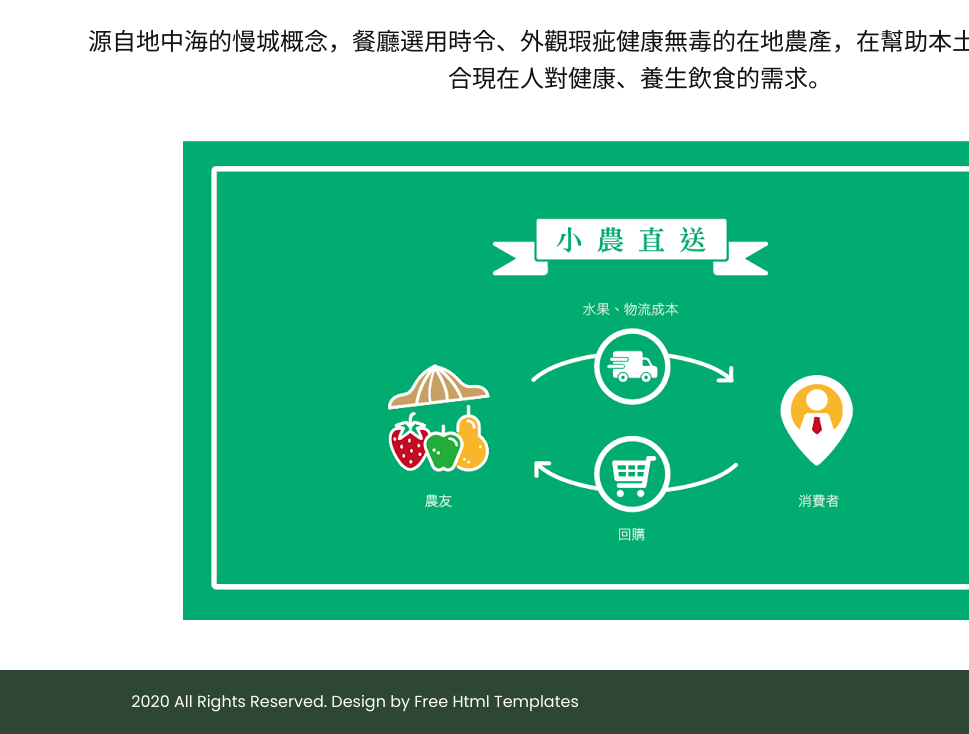
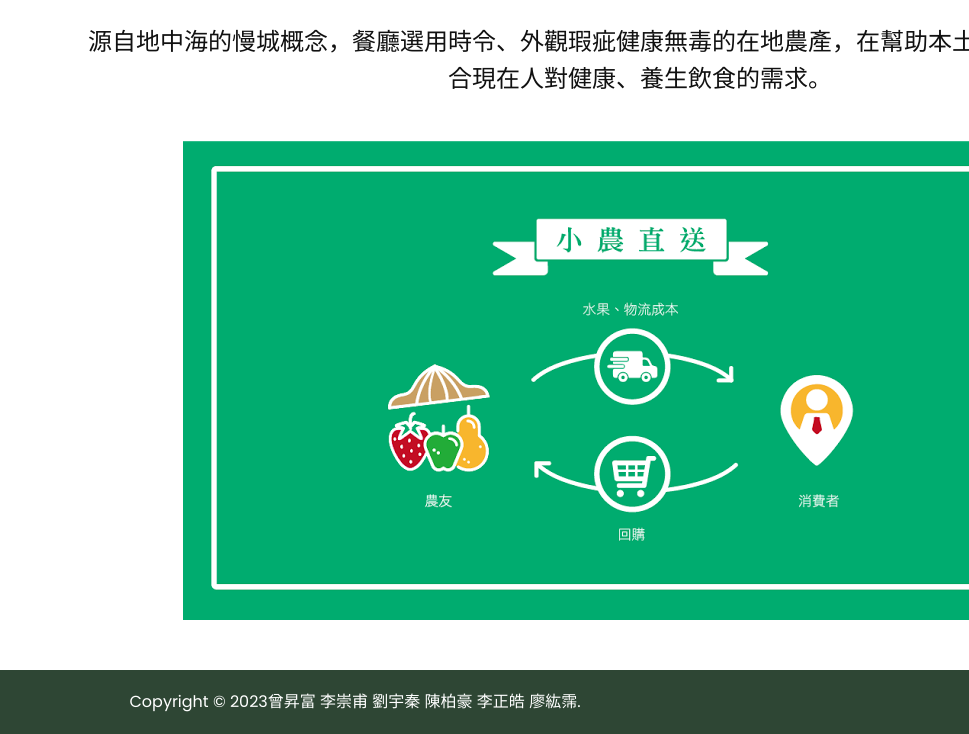
Before and after one commit to lichongfu/Manor, a plain HTML site: page index.html in a window 1280 px wide. Shown: the part 3577-4311 px from the top of the page, 0-969 px from the left. Drawn offline with nearby package versions, Linux system fonts and the light colour scheme; files whose address does not match are found by name.

Commit message:
Update index.html

```diff
--- a/index.html
+++ b/index.html
@@ -365,7 +365,7 @@
          <div class="container">
             <div class="row">
                <div class="col-lg-6 col-sm-12">
-                  <p class="copyright_text">2020 All Rights Reserved. Design by <a href="https://html.design">Free Html Templates</a></p>
+                  <p class="copyright_text">Copyright © 2023曾昇富 李崇甫 劉宇秦 陳柏豪 李正皓 廖紘霈.</p>
                </div>
                <div class="col-lg-6 col-sm-12">
                   <div class="footer_social_icon">
```
